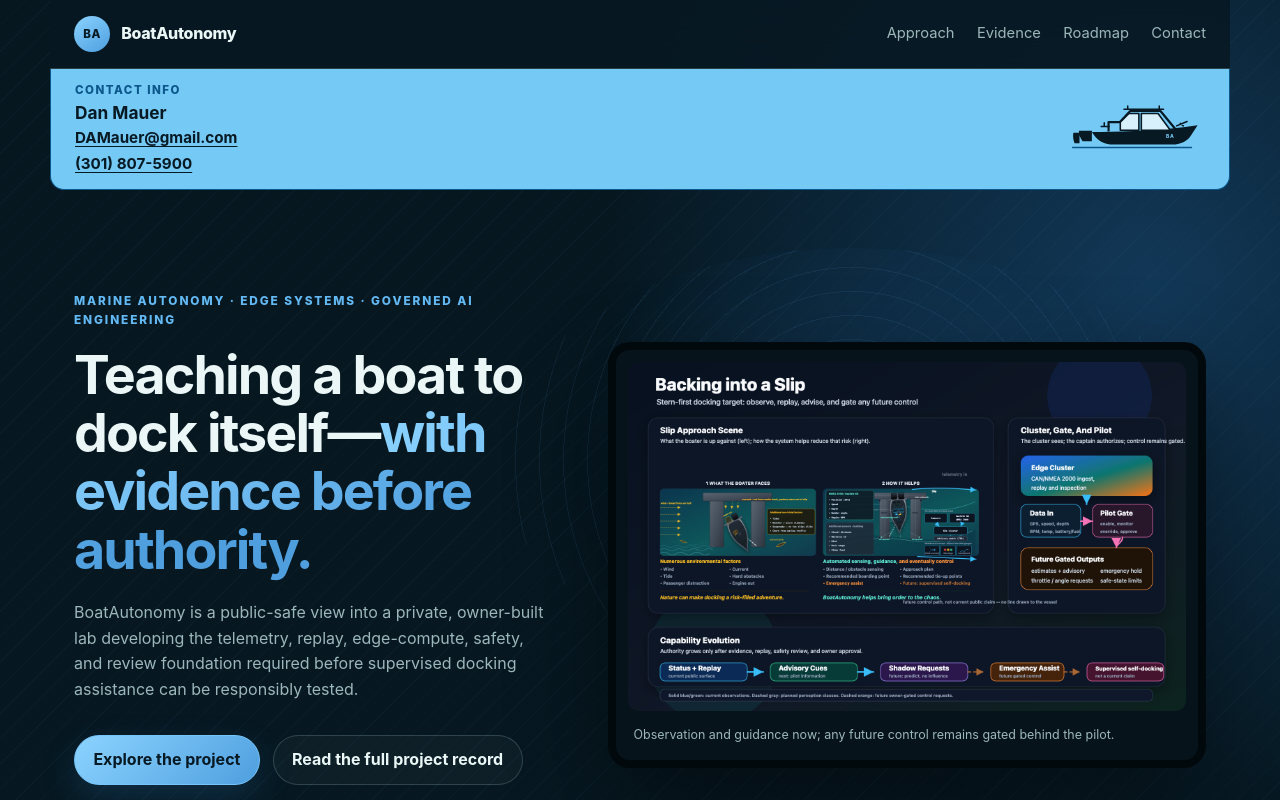
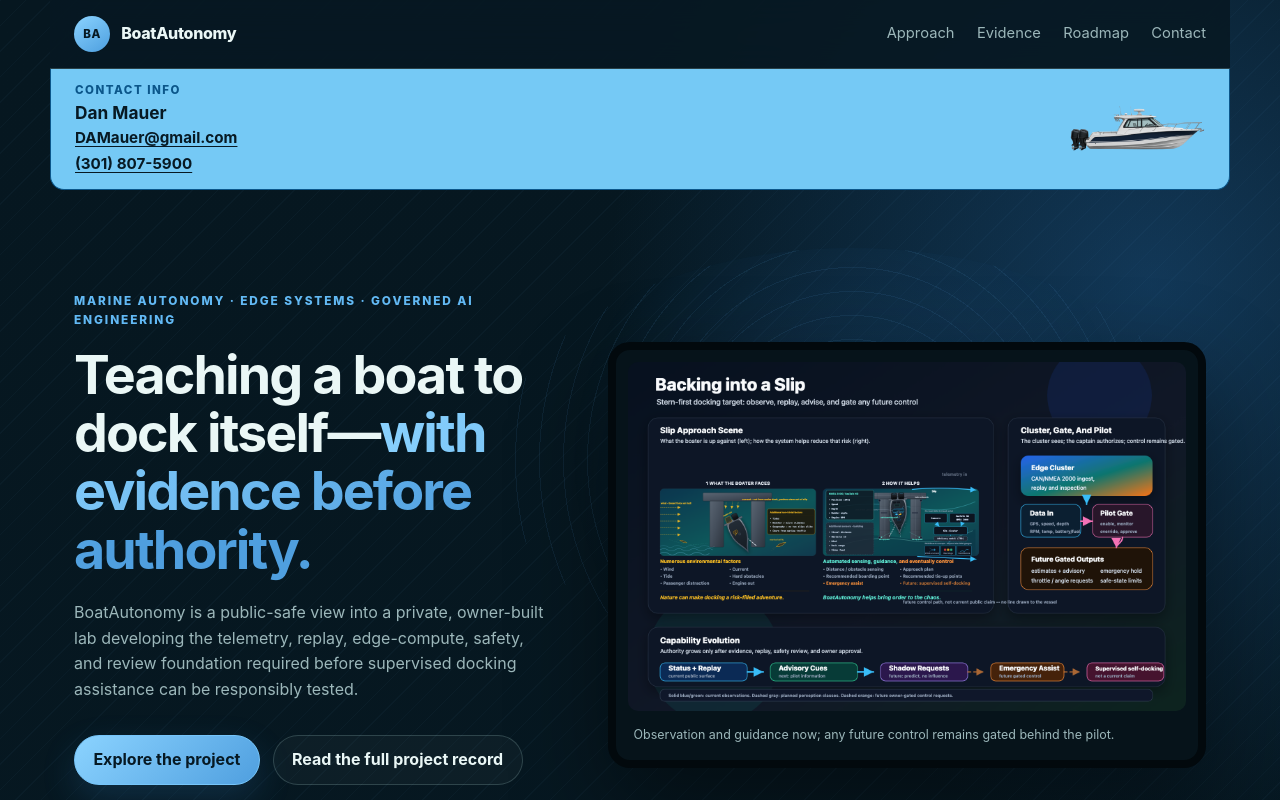
Before and after one commit to damauer/BoatAutonomy, a plain HTML site: page index.html in a window 1280 px wide. Shown: the top 800 px of the page. Drawn offline with Linux system fonts and the light colour scheme.

Commit message:
site: add realistic test-platform logo

```diff
--- a/index.html
+++ b/index.html
@@ -31,17 +31,9 @@
       <a href="mailto:DAMauer@gmail.com">DAMauer@gmail.com</a>
       <a href="tel:+13018075900">(301) 807-5900</a>
     </div>
-    <svg class="property-contact-logo" viewBox="0 0 220 82" role="img" aria-labelledby="contact-logo-title contact-logo-description">
-      <title id="contact-logo-title">BoatAutonomy logo</title>
-      <desc id="contact-logo-description">Technical profile inspired by the Boston Whaler Conquest 315 test platform</desc>
-      <path d="M37 47c38 0 91-1 151-8l20-3-11 17c-5 8-13 12-25 14H67c-13-1-22-7-30-20z" fill="#071923"/>
-      <path d="M64 46V31h18l17-18h49l24 29" fill="none" stroke="#071923" stroke-width="3.5" stroke-linejoin="round"/>
-      <path d="M97 17 83 31v13h30V17zm20 0v27h47l-20-27z" fill="#d8effc" stroke="#071923" stroke-width="2.5" stroke-linejoin="round"/>
-      <path d="M89 10h64m-58 0V5m51 5V5M52 38h13m-8-6v6M174 37l17-7m-11 3 5 4" fill="none" stroke="#071923" stroke-width="2.4" stroke-linecap="round" stroke-linejoin="round"/>
-      <path d="M16 45h21v17H22c-4-5-6-11-6-17zm-9 3h10v17H9c-2-5-3-11-2-17z" fill="#071923"/>
-      <path d="M6 72h192" fill="none" stroke="#0b568a" stroke-width="2.5" stroke-linecap="round"/>
-      <text x="157" y="57" fill="#75c9f5" font-family="Inter, system-ui, sans-serif" font-size="8" font-weight="800" letter-spacing="1">BA</text>
-    </svg>
+    <img class="property-contact-logo"
+         src="assets/brand/conquest-test-platform-v1.png"
+         alt="Conquest-class cabin cruiser test platform with twin outboard engines">
   </address>
 
   <main id="main">
```
Also changed, not shown: assets/brand/conquest-test-platform-v1.png (added).
